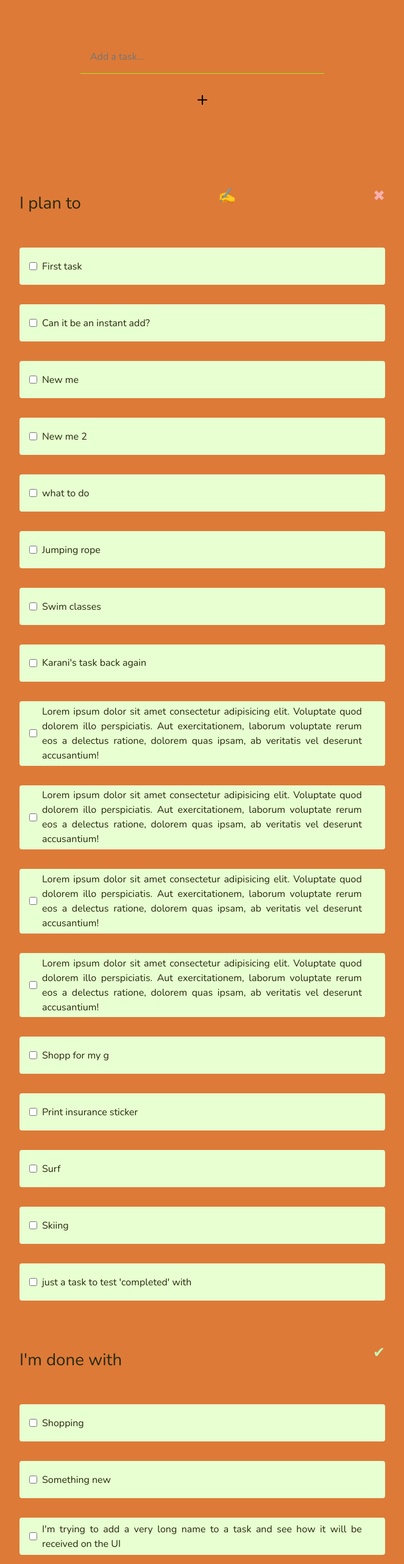
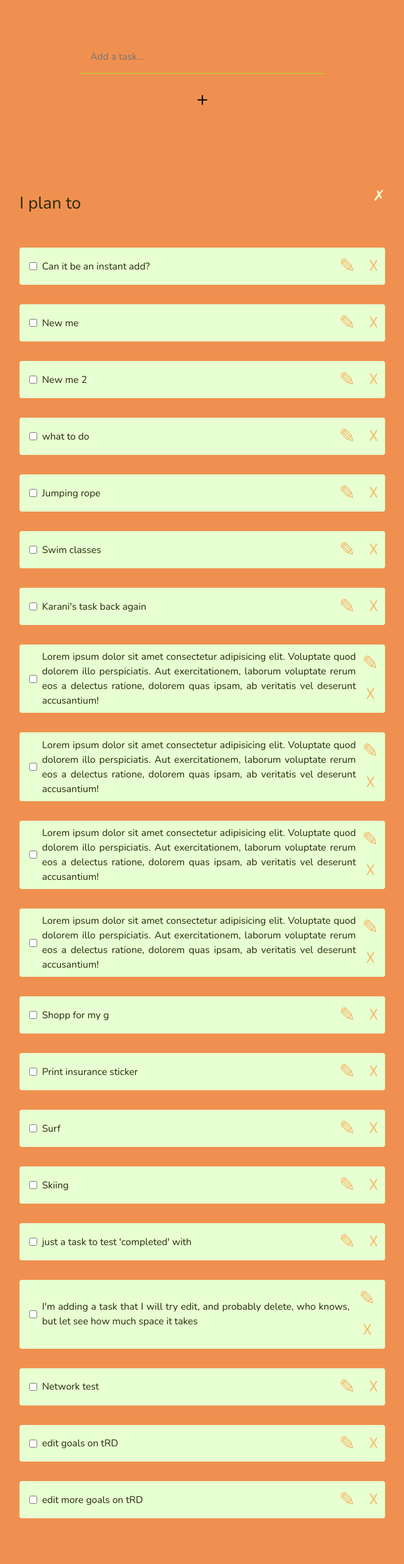
Before and after one commit to gatere-kinyanjui/ts-rct, a React (Vite) app: page / in a window 1280 px wide. Shown: the part 120-2685 px from the top of the page at 61% size, without its empty margins (308-971 px from the left). Built offline with nearby package versions, Linux system fonts and the light colour scheme; data requests are answered from the project's data file; a web font is replaced by a local one.

Commit message:
refines modal

```diff
--- a/data/db.json
+++ b/data/db.json
@@ -1,17 +1,5 @@
 {
   "todos": [
-    {
-      "taskName": "Shopping",
-      "deadline": 30,
-      "id": "deFdKzUAV5wAa7L_8Ru8-",
-      "status": "complete"
-    },
-    {
-      "taskName": "Something new",
-      "deadline": 0,
-      "id": "6n2iwWOhQd7CNWiUkeC2h",
-      "status": "complete"
-    },
     {
       "taskName": "Go up!",
       "deadline": 0,
@@ -75,12 +63,6 @@
       "deadline": 0,
       "id": "uH6qkEfA-S380NU2YyVuo",
       "status": "complete"
-    },
-    {
-      "id": "F7uEFL8tEdKS5z187wVNj",
-      "taskName": "First task",
-      "deadline": 0,
-      "status": "incomplete"
     },
     {
       "id": "VsdsuflakEkYwvM6KziC-",
@@ -237,6 +219,30 @@
       "taskName": "just a task to test 'completed' with",
       "deadline": 0,
       "status": "incomplete"
+    },
+    {
+      "id": "69uwVWy-7lLX2AQBLQgzl",
+      "taskName": "I'm adding a task that I will try edit, and probably delete, who knows, but let see how much space it takes",
+      "deadline": 0,
+      "status": "incomplete"
+    },
+    {
+      "id": "JR3eGWzt8SOy870cYYjEf",
+      "taskName": "Network test",
+      "deadline": 0,
+      "status": "incomplete"
+    },
+    {
+      "id": "YT9ZqzNpA-TCYc2o6K8XI",
+      "taskName": "edit goals on tRD",
+      "deadline": 0,
+      "status": "incomplete"
+    },
+    {
+      "id": "09Vtt0ZZMR9p07-dBbO0L",
+      "taskName": "edit more goals on tRD",
+      "deadline": 0,
+      "status": "incomplete"
     }
   ],
   "users": [
--- a/src/App.css
+++ b/src/App.css
@@ -68,13 +68,16 @@
   font-size: 2rem;
   background-color: inherit;
   cursor: pointer;
-  transition: all 0.5s ease-in-out;
+  transition: all 0.8s ease-in-out;
   content: \002B;
+  width: 100%;
+  max-width: 50px;
 }
 
 .addBtn:hover {
-  border-color: #3fc5688c;
+  /* border-color: #3fc5688c; */
   background-color: rgb(168, 230, 55);
+  max-width: 100px;
 }
 
 /* button:focus,
@@ -178,7 +181,7 @@ span {
 .uncheckAll {
   border: none;
   background-color: inherit;
-  color: rgb(194, 245, 181);
+  color: rgb(231 255 209);
   size: 20;
   font-size: x-large;
   border-radius: 8px;
@@ -194,18 +197,21 @@ span {
 .deleteAll {
   border: none;
   background-color: inherit;
-  color: rgb(247, 176, 176);
+  color: rgb(231 255 209);
   size: 20;
   font-size: x-large;
   border-radius: 8px;
   /* color: transparent; */
   cursor: pointer;
 }
-
 .deleteAll:hover {
   color: red;
   transition: all 0.3s ease-in-out;
 }
+
+/* .taskBtns {
+} */
+
 .deleteBtn {
   background-color: inherit;
   height: auto;
@@ -218,10 +224,31 @@ span {
   cursor: pointer;
   transition: border-color 0.25s;
   text-decoration: none;
-  color: transparent;
+  color: rgb(245, 184, 105);
+  /* color: transparent; */
 }
 .deleteBtn:hover {
   color: red;
+  transition: all 0.5s ease-in-out;
+}
+
+.editBtn {
+  background-color: inherit;
+  height: auto;
+  border-radius: 8px;
+  border: 1px solid transparent;
+  padding: 0.2rem 0.6rem;
+  font-weight: 200;
+  font-family: inherit;
+  font-size: 2rem;
+  cursor: text;
+  transition: border-color 0.25s;
+  text-decoration: none;
+  color: rgb(245, 184, 105);
+  /* color: transparent; */
+}
+.editBtn:hover {
+  color: rgb(77, 33, 0);
   transition: all 0.5s ease-in-out;
 }
 
--- a/src/App.tsx
+++ b/src/App.tsx
@@ -98,8 +98,6 @@ function App() {
 
   const toggleEditModal = () => {
     setShowModal(!showModal);
-
-    console.log("togglinnnng");
   };
 
   if (showModal) {
@@ -117,27 +115,23 @@ function App() {
         <div className="incompleteTasks">
           <div className="deleteOrEdit">
             <h3>I plan to</h3>
-            <button
-              className="editModeButton"
-              onClick={
-                toggleEditModal
-                // showEditModal
-                // hideEditModal
-              }
-            >
+
+            {/* <button className="editModeButton" onClick={toggleEditModal}>
               &#9997;
-            </button>
+            </button> */}
+
             <button
               className="deleteAll"
               onClick={() => handleDeleteAllTasks()}
             >
-              &#10006;
+              &#10007;
             </button>
           </div>
           <Incomplete
             todos={incompleteTodos}
             handleDeleteTask={handleDeleteTask}
             handleStatus={handleStatus}
+            toggleEditModal={toggleEditModal}
           />
         </div>
 
--- a/src/components/EditModal/EditModal.css
+++ b/src/components/EditModal/EditModal.css
@@ -12,6 +12,7 @@ body.active-modal {
   justify-content: center;
   align-items: center;
   inset: 0;
+  font-family: "Nunito", sans-serif;
 }
 
 .modalContainer {
@@ -24,6 +25,7 @@ body.active-modal {
   display: flex;
   flex-direction: column;
   padding: 25px;
+  font-family: "Nunito", sans-serif;
 }
 
 .modalContainer .modalTitle {
@@ -62,6 +64,7 @@ body.active-modal {
   border-bottom: 1px solid rgb(166, 233, 31);
   width: 400px;
   background-color: inherit;
+  font-family: "Nunito", sans-serif;
 }
 
 .modalContainer .modalFooter {
@@ -76,7 +79,7 @@ body.active-modal {
   height: 45px;
   margin: 10px;
   border: none;
-  background-color: cornflowerblue;
+  background-color: rgb(168, 230, 55);
   color: white;
   border-radius: 8px;
   font-size: 20px;
@@ -84,7 +87,7 @@ body.active-modal {
 }
 
 #cancelBtn {
-  background-color: crimson;
+  background-color: rgb(228, 51, 51);
 }
 
 .confirmEditedTodo {
--- a/src/components/EditModal/EditModal.tsx
+++ b/src/components/EditModal/EditModal.tsx
@@ -7,11 +7,7 @@ interface Props {
   toggleEditModal: () => void;
 }
 
-function EditModal({
-  toggleEditModal,
-}: // showEditModal,
-// hideEditModal,
-Props) {
+function EditModal({ toggleEditModal }: Props) {
   return (
     <div className="modalBackground">
       <div className="modalContainer">
@@ -28,7 +24,6 @@ Props) {
             className="modalInput"
             type="text"
             name="editedTodo"
-            id=""
             placeholder="new todo name"
           />
         </div>
@@ -38,7 +33,6 @@ Props) {
             className="cancelEditedTodo"
             type="reset"
             id="cancelBtn"
-            // onClick={toggleEditModal}
             onClick={toggleEditModal}
           >
             &#9747;
--- a/src/components/Incomplete/Incomplete.tsx
+++ b/src/components/Incomplete/Incomplete.tsx
@@ -6,10 +6,16 @@ interface Props {
   todos: ITask[];
   handleDeleteTask: (id: string) => void;
   handleStatus: (todo: ITask) => void;
+  toggleEditModal: () => void;
   // completeTask(taskToNameDelete: string): void;
 }
 
-function Incomplete({ todos, handleDeleteTask, handleStatus }: Props) {
+function Incomplete({
+  todos,
+  handleDeleteTask,
+  handleStatus,
+  toggleEditModal,
+}: Props) {
   return (
     // <div className="megaWrapper">
     //   {todos.length ? (
@@ -28,12 +34,19 @@ function Incomplete({ todos, handleDeleteTask, handleStatus }: Props) {
           </label>
 
           {/* <span>{task.deadline}</span> */}
+
+          <div className="taskBtns">
+            <button className="editBtn" onClick={toggleEditModal}>
+              &#9998;
+            </button>
+
             <button
               className="deleteBtn"
               onClick={() => handleDeleteTask(todo.id)}
             >
               &#9747;
             </button>
+          </div>
         </div>
       ))}
     </div>
--- a/src/index.css
+++ b/src/index.css
@@ -88,7 +88,7 @@ html {
 } /*16px*/
 
 body {
-  background-color: rgba(214, 95, 15, 0.829);
+  background-color: rgba(238, 122, 44, 0.829);
   color: #26290b;
   font-family: "Nunito", sans-serif;
   font-weight: 400;
```
Lines whose indentation alone changed are shown as unchanged.
